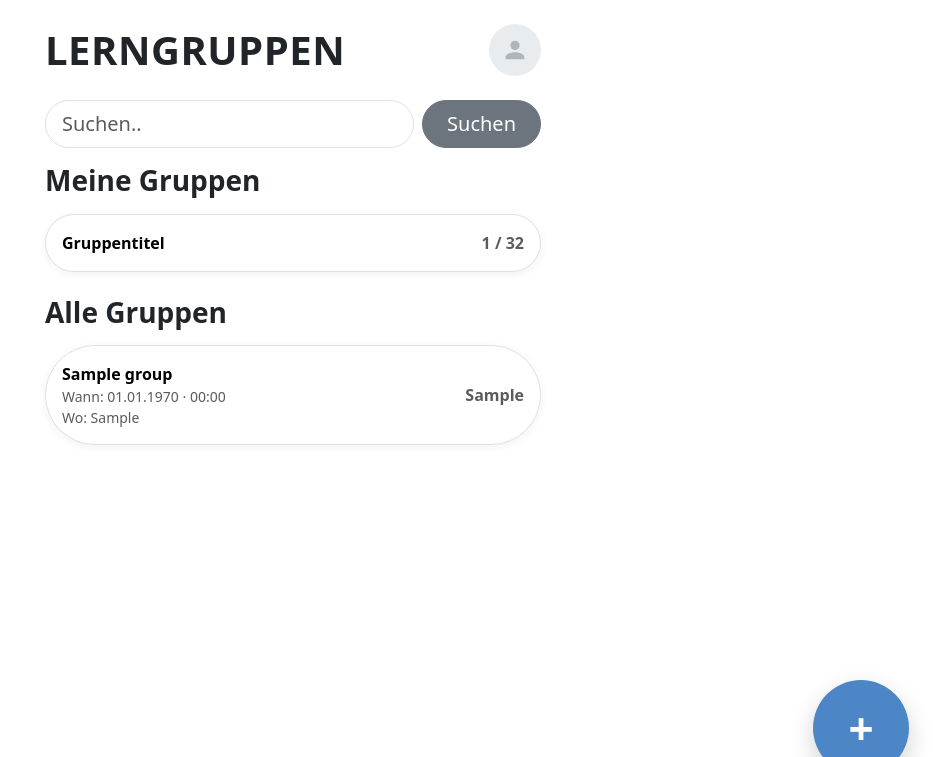
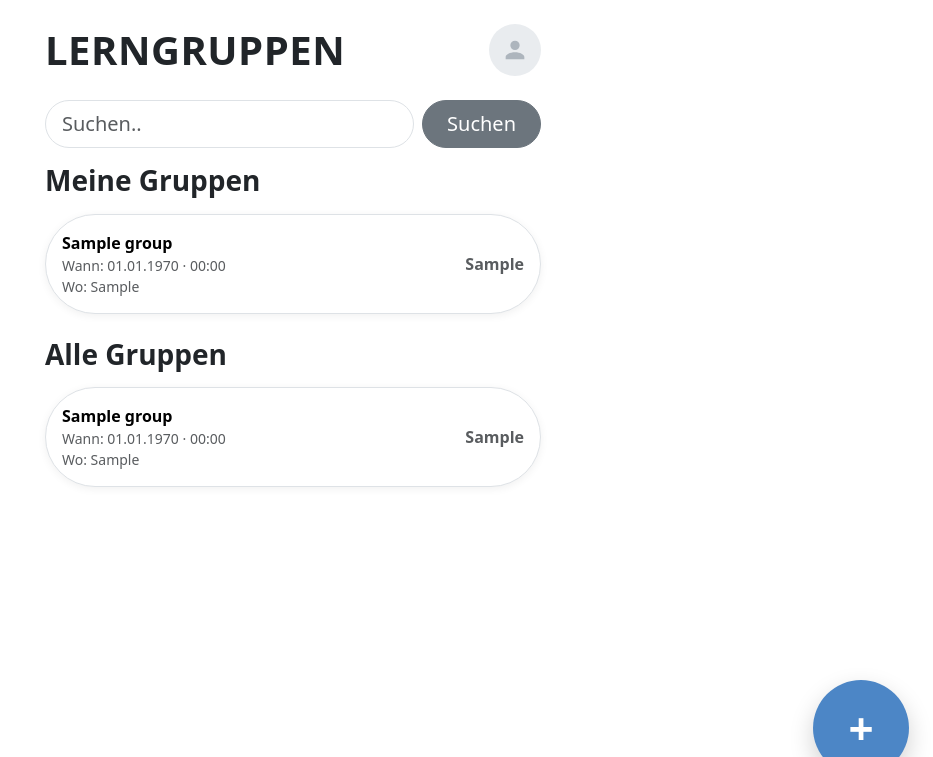
Before and after one commit to FIA-GSO/osp-code-repository-gruppe-1-1, a Flask app: template templates/index.html in a window 1280 px wide. Shown: the top 757 px of the page, without its empty margins (347-1280 px from the left). Run offline with Flask 3, Linux system fonts and the light colour scheme; the template is opened without the code that fills it: values that come from a table or form of the project are taken from there, others are empty; tables that the repository leaves empty hold one stand-in row (values such as "Sample post"); some libraries are stand-ins or nearby versions.

Commit message:
my groups corrected

```diff
--- a/main.py
+++ b/main.py
@@ -49,7 +49,7 @@ def dt_local(unix_ts):
 @app.route("/", methods=['GET'])
 def index():
     if session.get("account_id"):
-
+        account_id = session.get("account_id")
         search = (request.args.get("q") or "").strip()
 
         query = GroupModel.query.filter_by(is_active=True)
@@ -65,12 +65,40 @@ def index():
 
         groups = query.order_by(GroupModel.appointment.desc()).all()
 
+        my_groups = []
+        if account_id:
+            query_my = (
+                GroupModel.query
+                .join(GroupMemberModel, GroupMemberModel.group_id == GroupModel.id)
+                .filter(
+                    GroupModel.is_active == True,
+                    GroupMemberModel.account_id == account_id,
+                    GroupMemberModel.accepted == True
+                )
+            )
+
+            # gleiche Suche auch auf "Meine Gruppen" anwenden
+            if search:
+                from sqlalchemy import or_
+                like = f"%{search}%"
+                query_my = query_my.filter(or_(
+                    GroupModel.name.ilike(like),
+                    GroupModel.subject.ilike(like),
+                    GroupModel.topic.ilike(like),
+                ))
+
+            my_groups = query_my.order_by(GroupModel.created.desc()).all()
+
         now = int(time.time())
         today = datetime.now().date()
 
+        my_ids = {g.id for g in my_groups}
+        groups = [g for g in groups if g.id not in my_ids]
+
+        groups_for_meta = {g.id: g for g in (groups + my_groups)}.values()
         group_meta = {}
 
-        for g in groups:
+        for g in groups_for_meta:
             status = None  # None | today | past | future
 
             # Platzhalter (später echte Member-Zahl)
@@ -98,6 +126,7 @@ def index():
 
         return render_template(
             "index.html",
+            my_groups=my_groups,
             groups=groups,
             group_meta=group_meta,
             search=search,
@@ -200,7 +229,7 @@ def join_group(group_id):
         flash("Gruppe nicht gefunden.", "danger")
         return redirect(url_for("index"))
 
-    # 3️⃣ Schon Mitglied?
+    # Schon Mitglied?
     existing = GroupMemberModel.query.filter_by(
         account_id=account_id,
         group_id=group_id
@@ -220,14 +249,13 @@ def join_group(group_id):
     member = GroupMemberModel(
         account_id=account_id,
         group_id=group_id,
-        member_count=member_count
     )
 
     db.session.add(member)
     db.session.commit()
 
     flash("Du bist der Gruppe beigetreten", "success")
-    return redirect(url_for("group_overview", group_id=group_id))
+    return redirect(url_for("group_overview", group_id=group_id, member_count=member_count))
 
 
 @app.route("/groups/<int:group_id>/leave", methods=["POST"])
@@ -308,7 +336,7 @@ def create_group():
         return redirect(url_for("index"))
 
     group = GroupModel(
-        owner=1,  # später current_user.id
+        owner=account_id,
         name=name,
         klasse=klasse or None,
         grade=stufe,
@@ -319,6 +347,8 @@ def create_group():
     )
 
     save_group(group)
+    db.session.add(GroupMemberModel(group_id=group.id, account_id=account_id, accepted=True))
+    db.session.commit()
 
     flash("Gruppe erfolgreich erstellt.", "success")
     return redirect(url_for("index"))
--- a/templates/index.html
+++ b/templates/index.html
@@ -96,44 +96,114 @@
 
     <ul class="list-unstyled vstack gap-3 m-0">
       <!-- ITEMS -->
+      {% if my_groups %}
+        {% for my_group in my_groups %}
         <li>
+            <!-- Klickbare Gruppenzeile -->
             <button
               type="button"
-          class="w-100 text-start bg-white border px-3 py-3 d-flex align-items-center justify-content-between pill-row pill-shadow"
+              class="w-100 text-start bg-white border px-3 py-3 d-flex align-items-center justify-content-between
+              pill-row pill-shadow {% if group_meta[my_group.id].status == 'past' or group_meta[my_group.id].is_full %}pill-dashed{% endif %} p-1"
               data-bs-toggle="collapse"
-          data-bs-target="#myGroup1"
+              data-bs-target="#my_group{{ my_group.id }}"
               aria-expanded="false"
-          aria-controls="myGroup1"
+              aria-controls="my_group{{ my_group.id }}"
             >
-          <span class="fw-semibold">Gruppentitel</span>
-          <span class="text-muted fw-semibold grp-nr">1 / 32</span>
+              <div class="d-flex flex-column">
+                <span class="fw-semibold">{{ my_group.name }}</span>
+
+                {% if my_group.appointment %}
+                  <small class="text-muted d-flex align-items-center gap-2">
+
+                    <!-- Datum -->
+                    <span>
+                      Wann: {{ my_group.appointment | dt_local }}
+                    </span>
+
+                    <!-- Status Badge -->
+                    {% set status = group_meta[my_group.id].status %}
+                    {% if status == "past" %}
+                      <span class="badge rounded-pill text-bg-secondary">abgelaufen</span>
+                    {% elif status == "today" %}
+                      <span class="badge rounded-pill text-bg-warning">heute</span>
+                    {% elif status == "future" %}
+                      <span class="badge rounded-pill text-bg-info">geplant</span>
+                    {% endif %}
+                  </small>
+                {% endif %}
+                <small class="text-muted d-flex align-items-center gap-2">
+                  <span>
+                    Wo: {{ my_group.place }}
+                  </span>
+                </small>
+              </div>
+
+              <!-- Platzhalter für Mitglieder, falls du das später hast -->
+              <span class="text-muted fw-semibold" style="min-width:64px;text-align:right;">
+                {{ my_group.grade or "-" }}
+              </span>
             </button>
 
-        <div id="myGroup1" class="collapse">
+            <!-- Summary -->
+            <div id="my_group{{ my_group.id }}" class="collapse">
               <div class="mt-2 px-3">
                 <div class="border rounded-4 p-3 bg-body">
-              <p class="mb-2 text-muted">
-                Kurzinfo: Thema/Level · Nächstes Treffen: Di 18:00 · Ort: Online
+                  <p class="mb-2 text-muted grp-name">
+                    <strong>Fach:</strong> {{ my_group.subject or "—" }} ·
+                    <strong>Stufe:</strong> {{ my_group.grade or "—" }}
+                  </p>
+                  <p class="mb-3 grp-name">
+                    <strong>Thema:</strong> {{ my_group.topic }}
                   </p>
 
-              <dl class="row mb-3">
-                <dt class="col-5 text-muted">Erstellt von</dt>
-                <dd class="col-7 mb-0">Max Mustermann</dd>
+                  <div class="d-flex justify-content-end">
 
-                <dt class="col-5 text-muted">Beschreibung</dt>
-                <dd class="col-7 mb-0">Mathe Abiturvorbereitung, wöchentlich.</dd>
-              </dl>
+                    <!--IF ADMIN v-->
+                    <form method="post"
+                      action="{{ url_for('delete_group_route', group_id=my_group.id) }}"
+                      onsubmit="return confirm('Möchtest du diese Gruppe wirklich löschen?');"
+                      class="m-0">
+                      <input type="hidden" name="csrf_token" value="{{ csrf_token() }}">
 
+                      <button type="submit"
+                              class="btn btn-outline-danger rounded-pill px-4">
+                        Löschen
+                      </button>
+                    </form>
+                    <!--IF ADMIN ^-->
+                    <!--vvvvvvv später ersetzen mit group.owner== current_user.id vvvvvvv-->
+                  {% if my_group.owner == 1 %}<!-- DAS DA -->
+                    <button
+                      type="button"
+                      class="btn btn-outline-primary rounded-pill px-4"
+                      data-bs-toggle="modal"
+                      data-bs-target="#editGroupModal"
+                      data-group-id="{{ my_group.id }}"
+                      data-group-name="{{ my_group.name }}"
+                      data-group-grade="{{ my_group.grade or '' }}"
+                      data-group-subject="{{ my_group.subject or '' }}"
+                      data-group-topic="{{ my_group.topic or '' }}"
+                      data-group-appointment="{{ my_group.appointment or '' }}"
+                      data-group-place="{{ my_group.place or '' }}"
+                    >
+                      Bearbeiten
+                    </button>
+                  {% endif %}
                     <div class="d-flex justify-content-end">
                       <a class="open btn btn-first rounded-pill px-4"
-                   href="{{ url_for('group_overview', group_id=1) }}">
+                         href="{{ url_for('group_overview', group_id=my_group.id) }}">
                         Öffnen
                       </a>
                     </div>
                   </div>
                 </div>
               </div>
+            </div>
           </li>
+        {% endfor %}
+      {% else %}
+          <p class="text-muted">Du bist aktuell in keiner Gruppe.</p>
+      {% endif %}
     </ul>
   </section>
 
```
Lines whose indentation alone changed are shown as unchanged.
